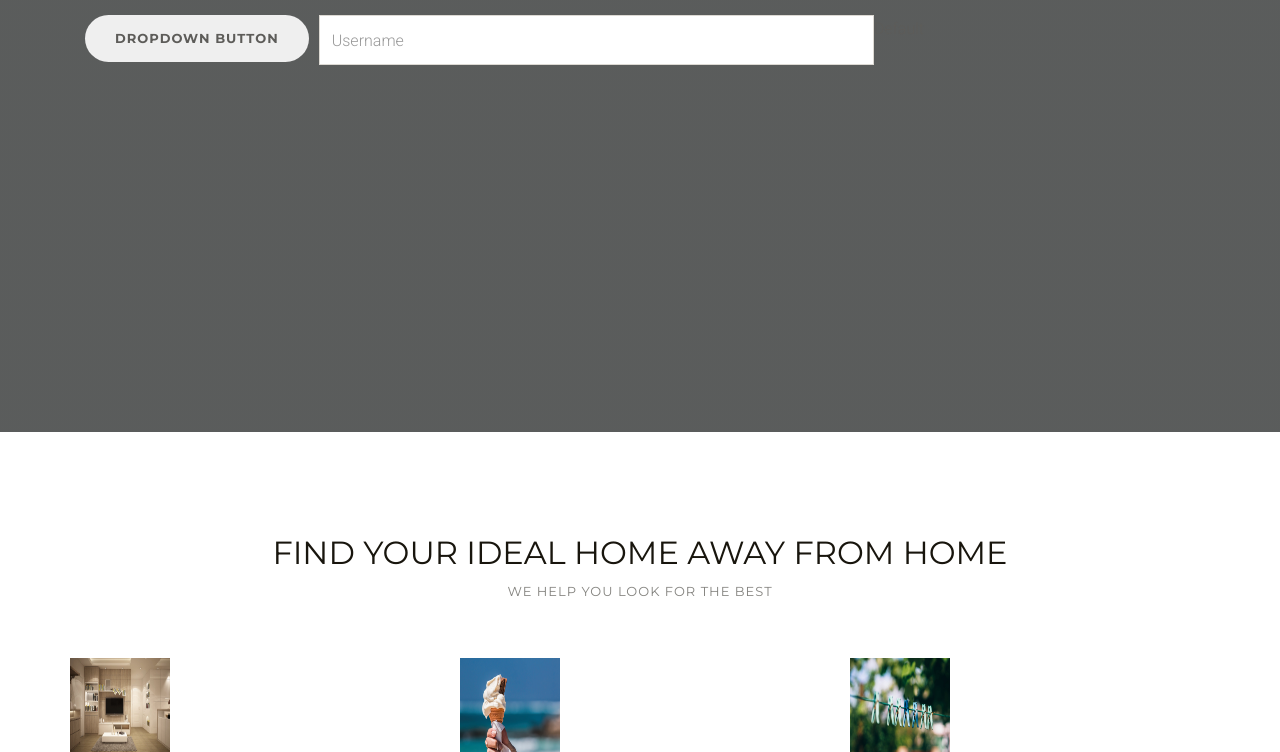
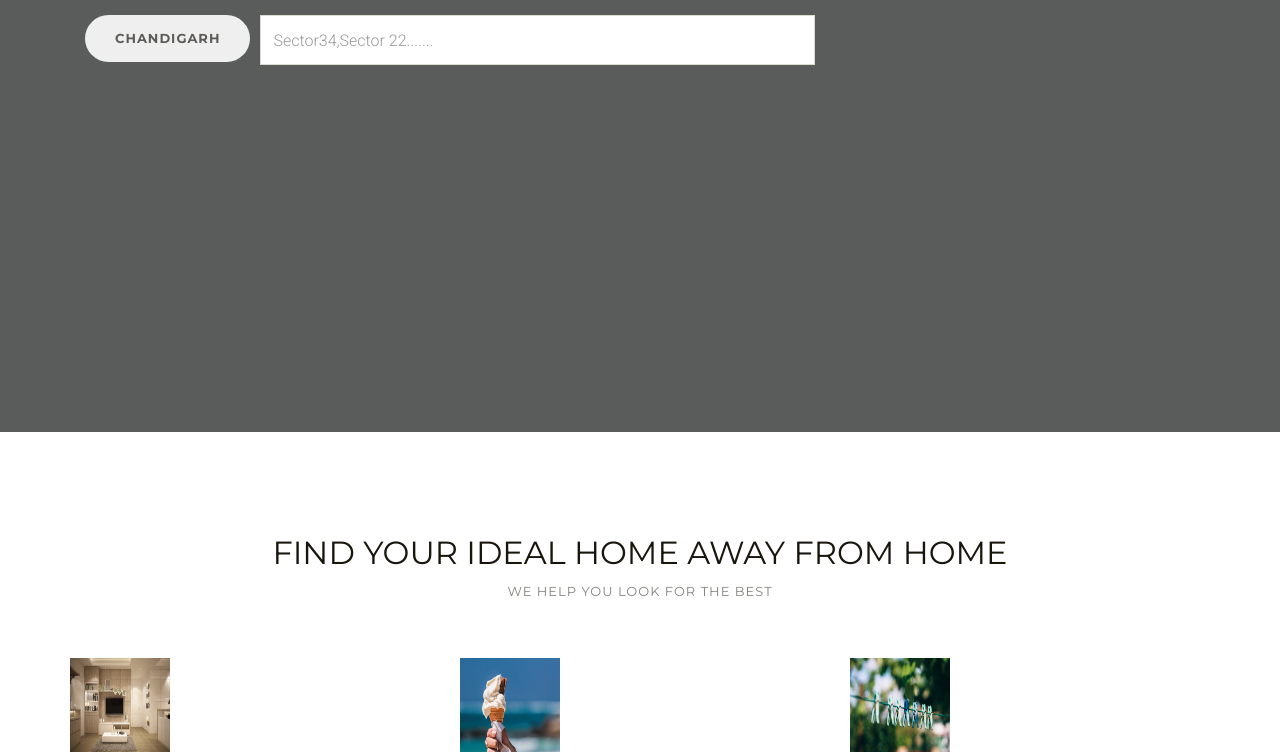
Before and after one commit to YashMunjal/roomie-updated, a plain HTML site: page index.html in a window 1280 px wide. Shown: the part 348-1100 px from the top of the page. Drawn offline with Linux system fonts and the light colour scheme.

Commit message:
Update index.html

```diff
--- a/index.html
+++ b/index.html
@@ -50,18 +50,18 @@
                             <div class="input-group-prepend">
                                 <button type="button" class="btn btn-outline-secondary dropdown-toggle"
                                     data-toggle="dropdown">
-                                    Dropdown button
+                                    Chandigarh
                                 </button>
                                 <div class="dropdown-menu">
-                                    <a class="dropdown-item" href="#">Link 1</a>
-                                    <a class="dropdown-item" href="#">Link 2</a>
-                                    <a class="dropdown-item" href="#">Link 3</a>
+                                    <a class="dropdown-item" href="#">Chandigarh</a>
+                                    <a class="dropdown-item" href="#">Panchkula</a>
+                                    <a class="dropdown-item" href="#">Zirakpur</a>
                                 </div>
                             </div>
 
-                            <input type="text" class="form-control" placeholder="Username">
+                            <input type="text" class="form-control" placeholder="Sector34,Sector 22.......">
                             <div class="input-group-append">
-                                <span class="input-group-text">Default</span>
+                                <span class="input-group-text">Let's Go</span>
                             </div>
                         </div>
                     </form>
```
